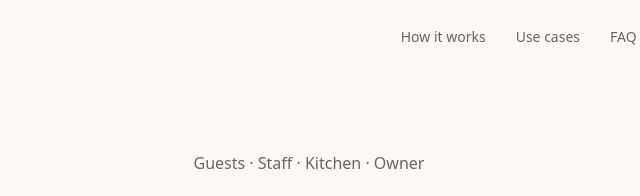
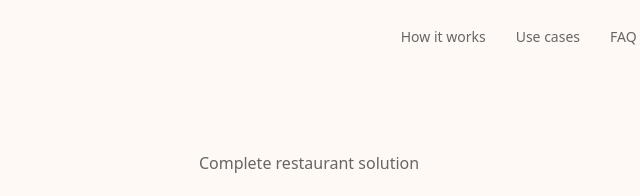
Before and after one commit to MeshaDine/landing-page, a plain HTML site: page index.html in a window 1280 px wide. Shown: the top 196 px of the page, 331-971 px from the left. Drawn offline with Linux system fonts and the light colour scheme; a web font is replaced by a local one.

Commit message:
feat: hero eyebrow says Complete restaurant solution, drop it from the final section
Co-authored-by: Cursor <cursoragent@cursor.com>

```diff
--- a/index.html
+++ b/index.html
@@ -58,7 +58,7 @@
     <section class="hero" id="top">
       <div class="wrap">
         <div class="hero__copy">
-          <p class="eyebrow">Guests · Staff · Kitchen · Owner</p>
+          <p class="eyebrow">Complete restaurant solution</p>
           <h1>Run your whole restaurant from one place.</h1>
           <p class="hero__lead">Guests order from their table, staff and kitchen get every order at once, and you see the day’s sales as they happen.</p>
           <div class="ctas">
@@ -435,7 +435,6 @@
       <div class="wrap">
         <div class="cta__band reveal">
           <div class="cta__copy">
-            <p class="eyebrow">Guests · Staff · Kitchen · Owner</p>
             <h2>Ready to run your restaurant on Mesha?</h2>
             <p class="lead">See the guest menu, kitchen board and owner dashboard in a quick demo.</p>
             <div class="ctas">
--- a/styles.css
+++ b/styles.css
@@ -745,7 +745,6 @@ a { color: inherit; }
   position: relative; display: grid; align-items: center; min-height: 458px; padding: clamp(32px, 5vw, 56px); border-radius: 30px; overflow: clip;
   background: linear-gradient(113deg, #000 5.5%, var(--orange) 96%); color: #fff;
 }.cta__copy { position: relative; z-index: 1; max-width: 480px; }
-.cta .eyebrow { color: rgb(255 255 255 / 0.8); }
 .cta h2 { font-size: clamp(2rem, 4.2vw, 3rem); color: rgb(255 255 255 / 0.85); margin-bottom: 16px; text-wrap: balance; }
 .cta .lead { color: rgb(255 255 255 / 0.8); font-size: 1.125rem; margin-bottom: 40px; }
 .cta__shot { display: none; }
```
